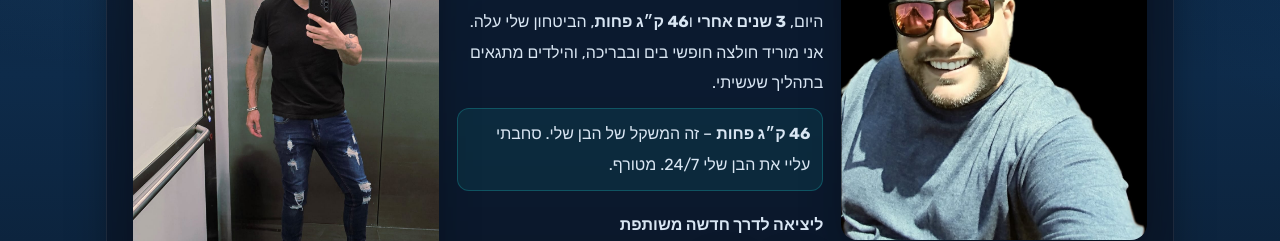
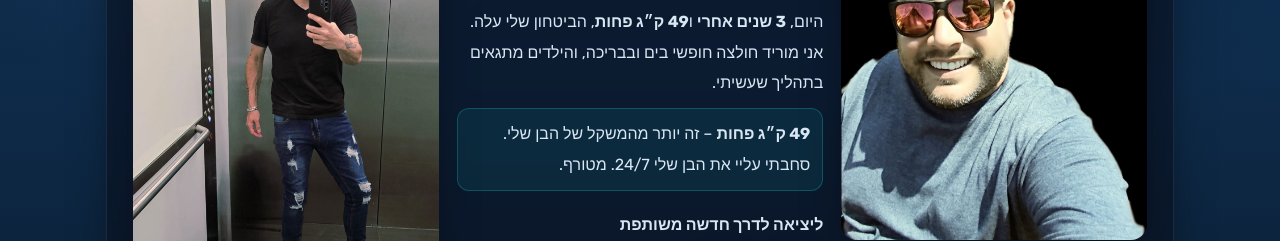
Before and after one commit to royb1979/Health, a plain HTML site: page index.html in a window 1280 px wide. Shown: the part 326-567 px from the top of the page. Drawn offline with Linux system fonts and the light colour scheme.

Commit message:
Update index.html

```diff
--- a/index.html
+++ b/index.html
@@ -86,8 +86,8 @@
 
         <h2>הסיפור שלי</h2>
         <p>לאורך שנים נלחמתי במשקל שלי. בשיא הגעתי ל<strong>129 ק״ג</strong>. התביישתי להוריד חולצה בים ובבריכה, הילדים התביישו בי, ואפילו לשרוכים לא הצלחתי להגיע.</p>
-        <p>היום, <strong>3 שנים אחרי</strong> ו<strong>46 ק״ג פחות</strong>, הביטחון שלי עלה. אני מוריד חולצה חופשי בים ובבריכה, והילדים מתגאים בתהליך שעשיתי.</p>
-        <p class="highlight"><strong>46 ק״ג פחות</strong> – זה המשקל של הבן שלי. סחבתי עליי את הבן שלי 24/7. מטורף.</p>
+        <p>היום, <strong>3 שנים אחרי</strong> ו<strong>49 ק״ג פחות</strong>, הביטחון שלי עלה. אני מוריד חולצה חופשי בים ובבריכה, והילדים מתגאים בתהליך שעשיתי.</p>
+        <p class="highlight"><strong>49 ק״ג פחות</strong> – זה יותר מהמשקל של הבן שלי. סחבתי עליי את הבן שלי 24/7. מטורף.</p>
 
         <div style="display:flex;align-items:center;gap:12px;margin-top:14px"><span style="font-weight:600;color:#d9e6f3">ליציאה לדרך חדשה משותפת</span></div>
           <div class="icons" aria-label="קישורים ליצירת קשר">
```
